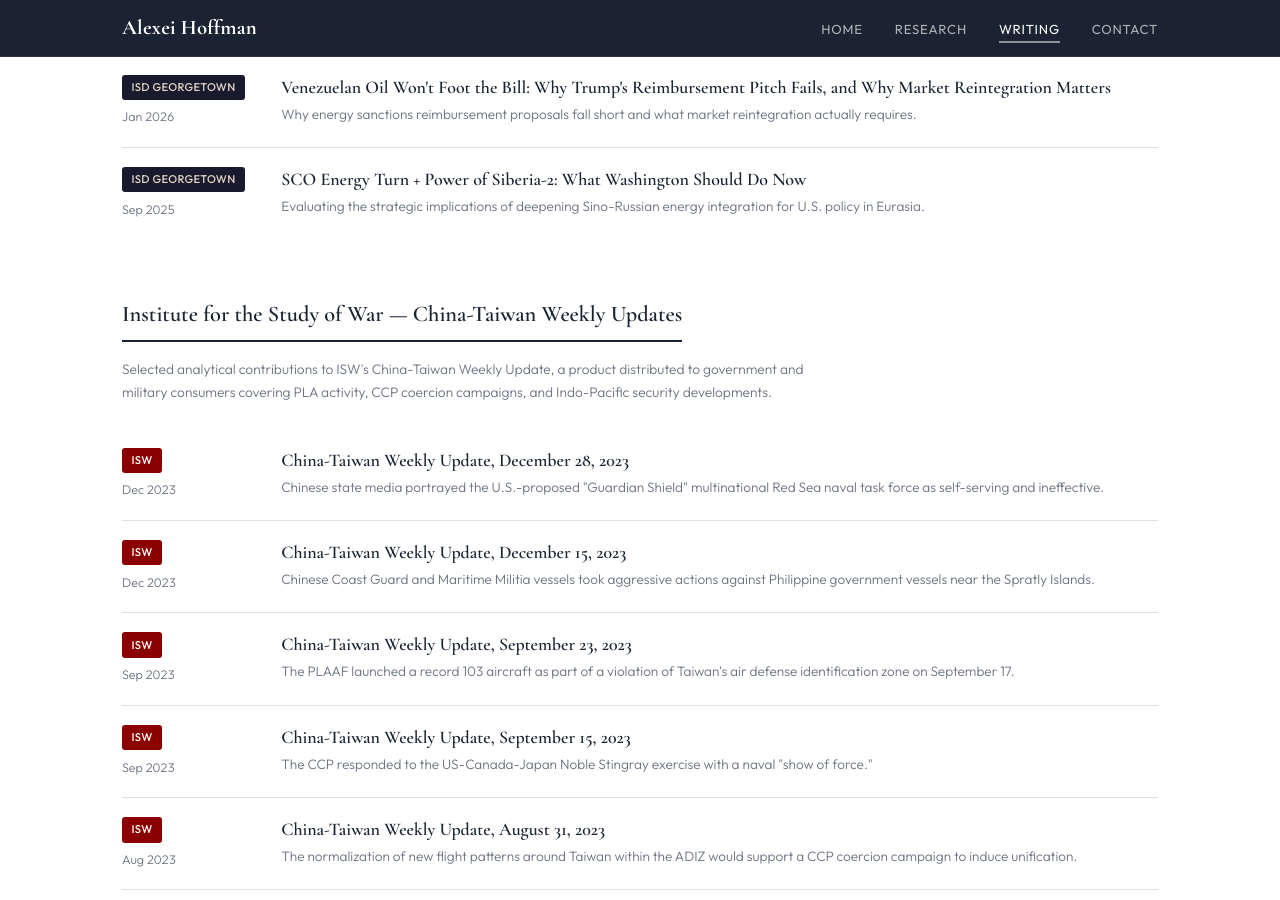
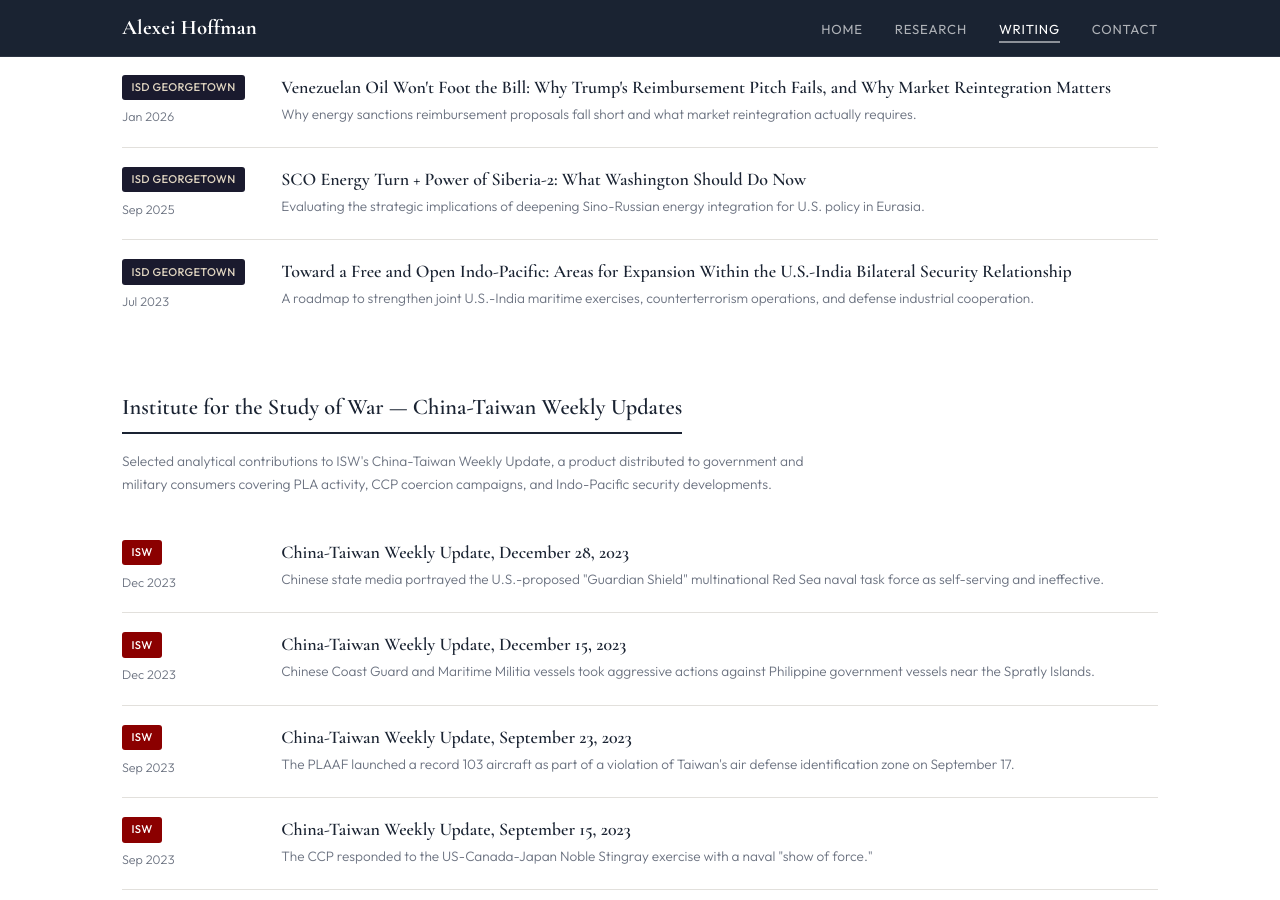
Before and after one commit to a-novi13-byte/a-novi13-byte.github.io, a Jekyll site: the page built from writing.html, in a window 1280 px wide and 900 px high, scrolled down 887 px. Built offline with Jekyll 4.4.1, drawn with Linux system fonts in a browser that asks for light colours.

Commit message:
Update writing.html

```diff
--- a/writing.html
+++ b/writing.html
@@ -81,6 +81,14 @@
       </div>
     </div>
 
+    <div class="writing-item">
+      <div class="writing-meta"><span class="pub-badge badge-isd">ISD Georgetown</span><span class="writing-date">Jul 2023</span></div>
+      <div class="writing-content">
+        <h3><a href="https://medium.com/the-diplomatic-pouch/analysis-toward-a-free-and-open-indo-pacific-areas-for-expansion-within-the-u-s-india-1554b322d360" target="_blank" rel="noopener">Toward a Free and Open Indo-Pacific: Areas for Expansion Within the U.S.-India Bilateral Security Relationship</a></h3>
+        <p class="writing-blurb">A roadmap to strengthen joint U.S.-India maritime exercises, counterterrorism operations, and defense industrial cooperation.</p>
+      </div>
+    </div>
+
   </div>
 
   <h2 class="section-heading" style="margin-top: 3.5rem;">Institute for the Study of War — China-Taiwan Weekly Updates</h2>
```
